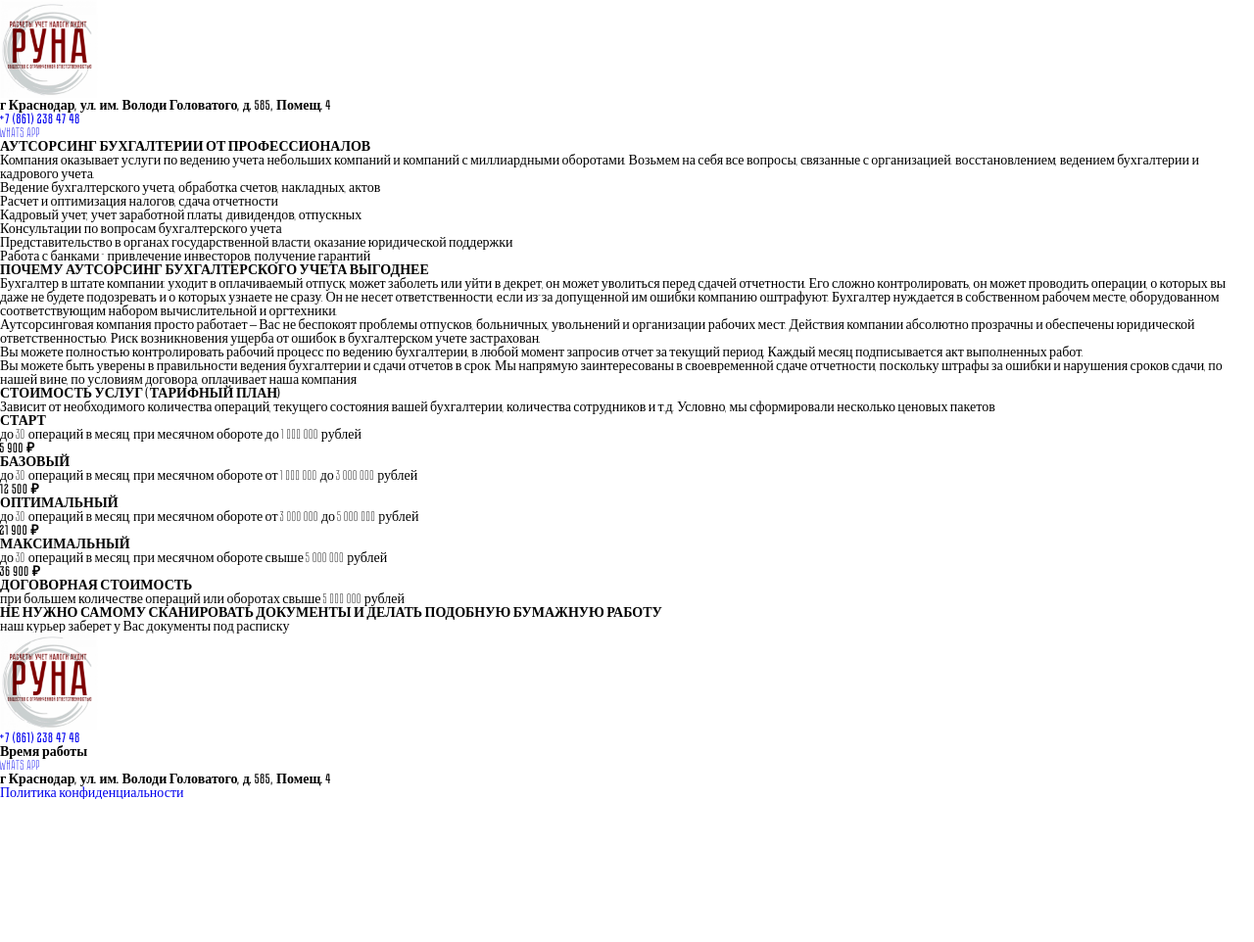
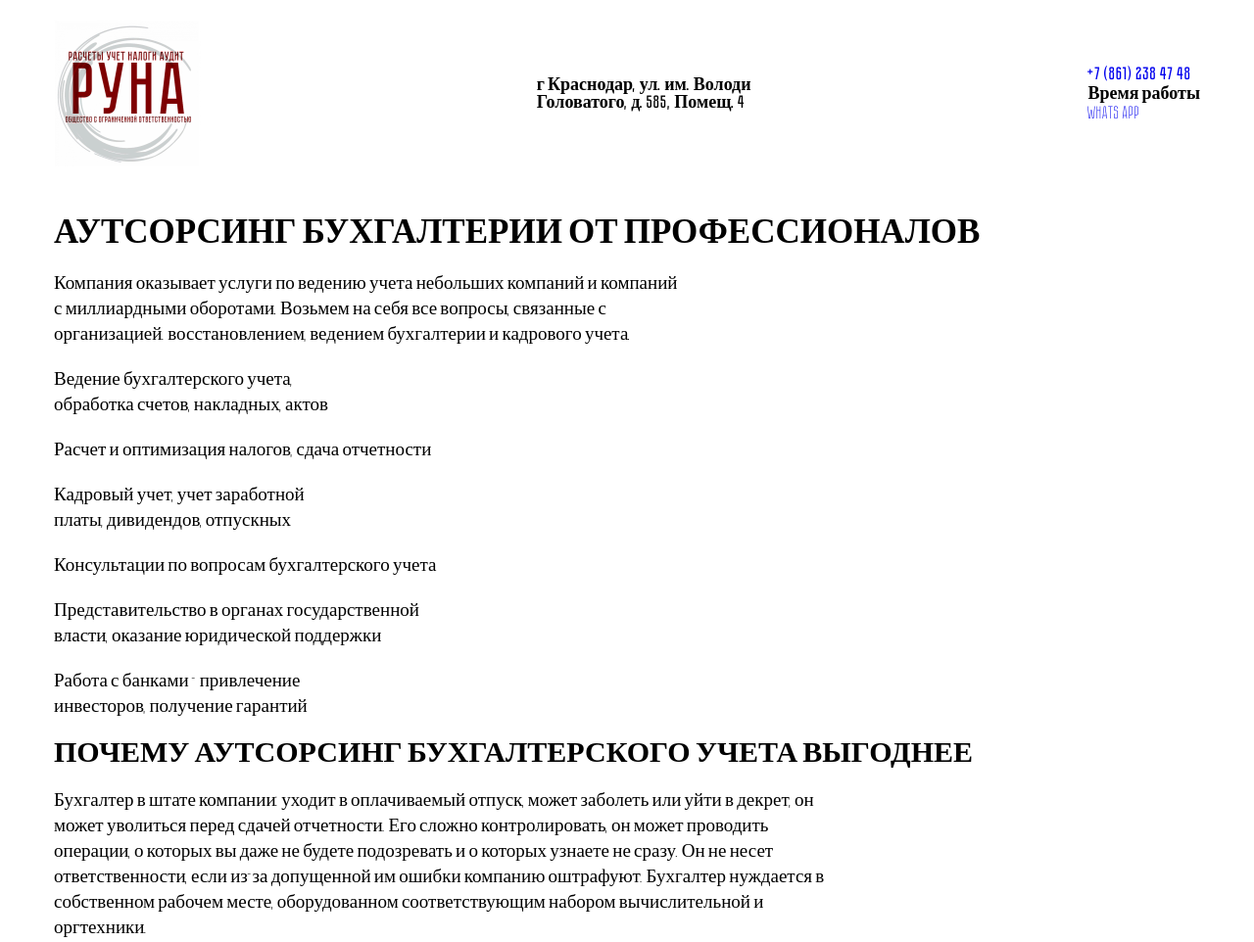
Before and after one commit to banan320/runa_site, a website built with Vite: page index.html in a window 1280 px wide. Shown: the top 962 px of the page at 98% size. Before the commit the page ends 816 px from the top, so only its background shows below. Built offline with nearby package versions, Linux system fonts and the light colour scheme.

Commit message:
adding styles, editing html

```diff
--- a/css/reset.css
+++ /dev/null
@@ -1,86 +0,0 @@
-@charset "UTF-8";
-/* =============== Обнуление стилей ============== */
-* {
-  padding: 0;
-  margin: 0;
-  border: 0;
-}
-
-*,
-*::before,
-*::after {
-  box-sizing: border-box;
-}
-
-:focus,
-:active {
-  outline: none;
-}
-
-a:focus,
-a:active {
-  outline: none;
-}
-
-nav,
-footer,
-header,
-aside {
-  display: block;
-}
-
-html,
-body {
-  height: 100%;
-  width: 100%;
-  font-size: 100%;
-  line-height: 1;
-  font-size: 14px;
-  -ms-text-size-adjust: 100%;
-  -moz-text-size-adjust: 100%;
-  -webkit-text-size-adjust: 100%;
-}
-
-input,
-button,
-textarea {
-  font-family: inherit;
-}
-
-input::-ms-clear {
-  display: none;
-}
-
-button {
-  cursor: pointer;
-}
-
-button::-moz-focus-inner {
-  padding: 0;
-  border: 0;
-}
-
-a,
-a:visited {
-  text-decoration: none;
-}
-
-ul li {
-  list-style: none;
-}
-
-img {
-  vertical-align: top;
-}
-
-h1,
-h2,
-h3,
-h4,
-h5,
-h6 {
-  font-size: inherit;
-  font-weight: 400;
-}
-
-/* =============== Конец бнуления стилей ============== */
--- a/index.html
+++ b/index.html
@@ -12,20 +12,16 @@
         <div class="container">
           <div class="header__info">
             <div class="logo">
-              <img
-                src="/source/logo.jpeg"
-                alt="Логотип"
-                width="100px"
-                height="100px"
-              />
+              <img src="/source/logo.jpeg" alt="Логотип" width="100px" />
             </div>
             <div class="address">
-              <h4>г Краснодар, ул. им. Володи Головатого, д. 585, Помещ. 4</h4>
+              <p>г Краснодар, ул. им. Володи Головатого, д. 585, Помещ. 4</p>
             </div>
             <div class="contacts">
               <h4>
                 <a href="tel:+78612384748">+7 (861) 238 47 48</a>
               </h4>
+              <h4>Время работы</h4>
               <a href="#">Whats app</a>
             </div>
           </div>
@@ -61,7 +57,7 @@
                 </li>
               </ul>
             </section>
-            <section class="info__ whyOutsourcing">
+            <section class="info__whyOutsourcing">
               <div>
                 <h2>ПОЧЕМУ АУТСОРСИНГ БУХГАЛТЕРСКОГО УЧЕТА ВЫГОДНЕЕ</h2>
               </div>
@@ -161,21 +157,21 @@
               </div>
               <div>
                 <p>
-                  при большем количестве операций или оборотах свыше 5 000 000
+                  При большем количестве операций или оборотах свыше 5 000 000
                   рублей
                 </p>
               </div>
             </section>
 
             <section>
-              <div>
+              <div class="courier">
                 <h2>
                   НЕ НУЖНО САМОМУ СКАНИРОВАТЬ ДОКУМЕНТЫ И ДЕЛАТЬ ПОДОБНУЮ
                   БУМАЖНУЮ РАБОТУ
                 </h2>
               </div>
               <div>
-                <p>наш курьер заберет у Вас документы под расписку</p>
+                <p>Наш курьер заберет у Вас документы под расписку</p>
               </div>
             </section>
           </section>
@@ -185,12 +181,7 @@
         <div class="container">
           <div class="footer__info">
             <div class="logo">
-              <img
-                src="/source/logo.jpeg"
-                alt="Логотип"
-                width="100px"
-                height="100px"
-              />
+              <img src="/source/logo.jpeg" alt="Логотип" width="100px" />
             </div>
 
             <div class="footer__contacts">
@@ -201,8 +192,8 @@
               <a href="#">Whats app</a>
             </div>
             <div class="footer__address">
-              <h4>г Краснодар, ул. им. Володи Головатого, д. 585, Помещ. 4</h4>
-              <a href="#"> Политика конфиденциальности </a>
+              <p>г Краснодар, ул. им. Володи Головатого, д. 585, Помещ. 4</p>
+              <a href="#">Политика конфиденциальности </a>
             </div>
           </div>
         </div>
--- a/source/scss/style.scss
+++ b/source/scss/style.scss
@@ -6,6 +6,8 @@
 body {
   font-family: "Pobeda";
   font-weight: 400;
+  background-color: #fff;
+  height: 100vh;
   h1,
   h2,
   h3,
@@ -14,3 +16,131 @@ body {
     font-weight: 700;
   }
 }
+
+.wrapper {
+  overflow: hidden;
+  width: 100%;
+  // display: flex;
+  // flex-direction: column;
+  // align-items: center;
+}
+
+.container {
+  width: 100%;
+  max-width: 1200px;
+  padding: 0 15px;
+  margin: 0 auto;
+}
+
+.header,
+.main,
+.footer {
+  padding: 20px 0 30px 0;
+}
+
+.header__info,
+.footer__info {
+  display: flex;
+  justify-content: space-between;
+  align-items: center;
+}
+.logo {
+  width: 150px;
+  img {
+    width: 100%;
+  }
+}
+.address,
+.footer__address {
+  font-weight: 700;
+  p {
+    max-width: 220px;
+    line-height: 18px;
+    font-size: 18px;
+  }
+}
+.contacts,
+.footer__contacts {
+  * {
+    line-height: 20px;
+    font-size: 18px;
+  }
+}
+.main {
+}
+.main__info {
+  display: flex;
+  flex-direction: column;
+  // align-items: center;
+  p,
+  li {
+    font-size: 19px;
+    max-width: 500px;
+    line-height: 1.37;
+    margin: 20px 0 20px 0;
+  }
+  p {
+    max-width: 800px;
+  }
+  h2 {
+    font-size: 30px;
+  }
+  h3 {
+    font-size: 22px;
+  }
+}
+.info__outsourcing {
+  h1 {
+    font-size: 35px;
+  }
+  p,
+  li {
+    word-break: break-word;
+    text-wrap: balance;
+  }
+}
+.info__whyOutsourcing {
+}
+
+.costOfServices {
+  margin-bottom: 20px;
+}
+.price__block {
+  display: flex;
+  justify-content: space-between;
+  align-items: center;
+  flex-wrap: wrap;
+}
+.price__services {
+  flex: 0 1 235px;
+  border: 1px solid #000;
+  h3 {
+    text-align: center;
+    margin: 7px 0 0 0;
+  }
+  p {
+    // max-width: 207px;
+    text-align: center;
+    border-top: 1px solid #000;
+    margin: 7px 0 0 0;
+    word-break: break-word;
+    text-wrap: balance;
+  }
+  .cost__service {
+    font-size: 24px;
+  }
+}
+
+.courier {
+  h2 {
+    max-width: 800px;
+  }
+}
+.footer {
+}
+.footer__info {
+}
+.footer__contacts {
+}
+.footer__address {
+}
```
Also changed, not shown: css/style.css.
